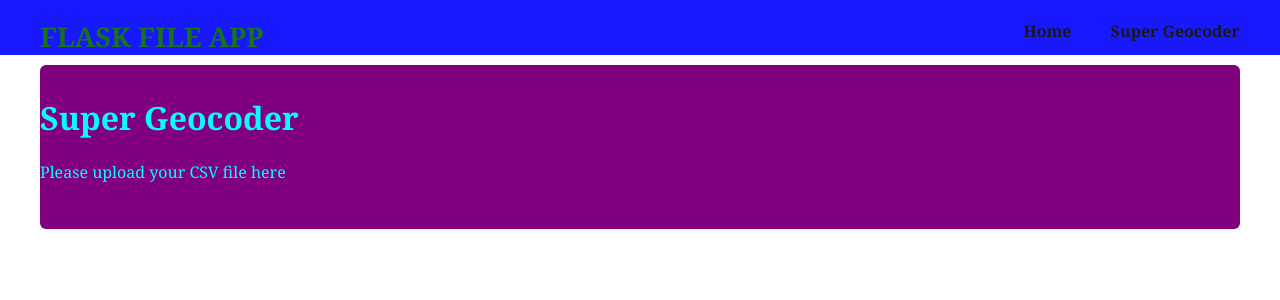
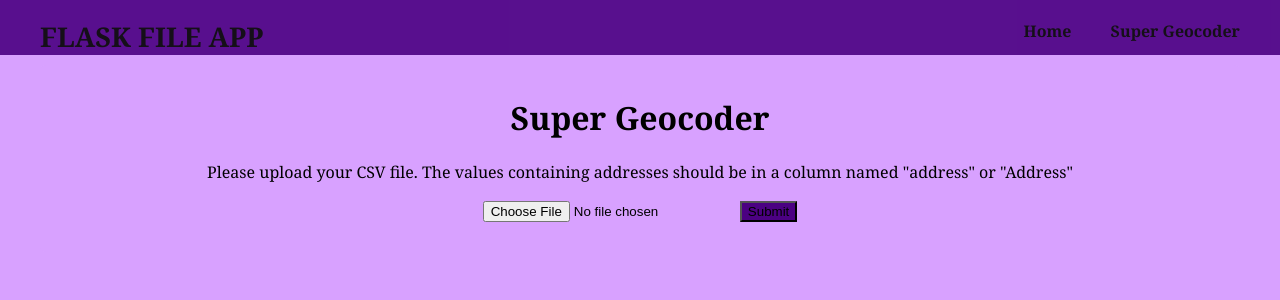
Before and after one commit to AgnesDemon/Python, a Flask app: page /geocoder/ in a window 1280 px wide. Shown: the top 300 px of the page. Run offline with Flask 3, Linux system fonts and the light colour scheme.

Commit message:
Saving modified data

```diff
--- a/packt_python/app_10/app.py
+++ b/packt_python/app_10/app.py
@@ -1,4 +1,5 @@
-from flask import Flask, render_template
+from flask import Flask, render_template, request, send_file
+import pandas
 
 app = Flask(__name__)
 
@@ -8,7 +9,13 @@ def home():
 
 @app.route("/geocoder/")
 def geocoder():
+    #csv_file = pandas.read_csv("test_file.csv")
     return render_template("geocoder.html")
+    #return csv_file.to_html()
+
+@app.route("/success_table", methods=["POST"])
+def success_table():
+    return render_template
 
 if __name__ == "__main__":
     app.run(debug=True)
--- a/packt_python/app_10/static/css/main.css
+++ b/packt_python/app_10/static/css/main.css
@@ -2,11 +2,13 @@ body {
     margin: 0;
     padding: 0;
     font-family:Georgia, 'Times New Roman', Times, serif;
-    color: aqua;
+    color: black;
+    text-align: center;
+    background-color: rgb(216, 161, 255);
 }
 
 header {
-    background-color: blue;
+    background-color: indigo;
     height: 55px;
     width: 100%;
     opacity: .9;
@@ -16,7 +18,7 @@ header {
 header h1.logo {
     margin: 1;
     font-size: 1.7em;
-    color: darkgreen;
+    color: black;
     text-transform: uppercase;
     float: left;
 }
@@ -28,7 +30,7 @@ header h1.logo {
 
 div.home {
     padding: 20px 0 40px 0;
-    background-color: purple;
+    background-color: rgb(216, 161, 255);
     -webkit-border-radius: 6px;
         -moz-border-radius: 6px;
             border-radius: 6px;
@@ -36,7 +38,7 @@ div.home {
 
 div.geocoder {
     padding: 10px 0 30px 0;
-    background-color: purple;
+    background-color: rgb(216, 161, 255);
     -webkit-border-radius: 6px;
         -moz-border-radius: 6px;
             border-radius: 6px;
@@ -66,3 +68,8 @@ h2 {
     color: black;
     text-decoration: none;
 }
+
+.menu li a:hover {
+    color: white;
+    text-decoration: none;
+}
--- a/packt_python/app_10/templates/geocoder.html
+++ b/packt_python/app_10/templates/geocoder.html
@@ -3,6 +3,10 @@
 {%block content%}
 <div class="geocoder">
     <h1>Super Geocoder</h1>
-    <p>Please upload your CSV file here</p>
+    <p>Please upload your CSV file. The values containing addresses should be in a column named "address" or "Address"</p>
+    <form action="{{url_for('success_table')}}" method="POST" enctype="multipart/form-data">
+        <input type="file" accept=".csv" name="file">
+        <button type="submit" style="background-color: indigo;">Submit</button>
+    </form>
 </div>
 {%endblock%}
```
